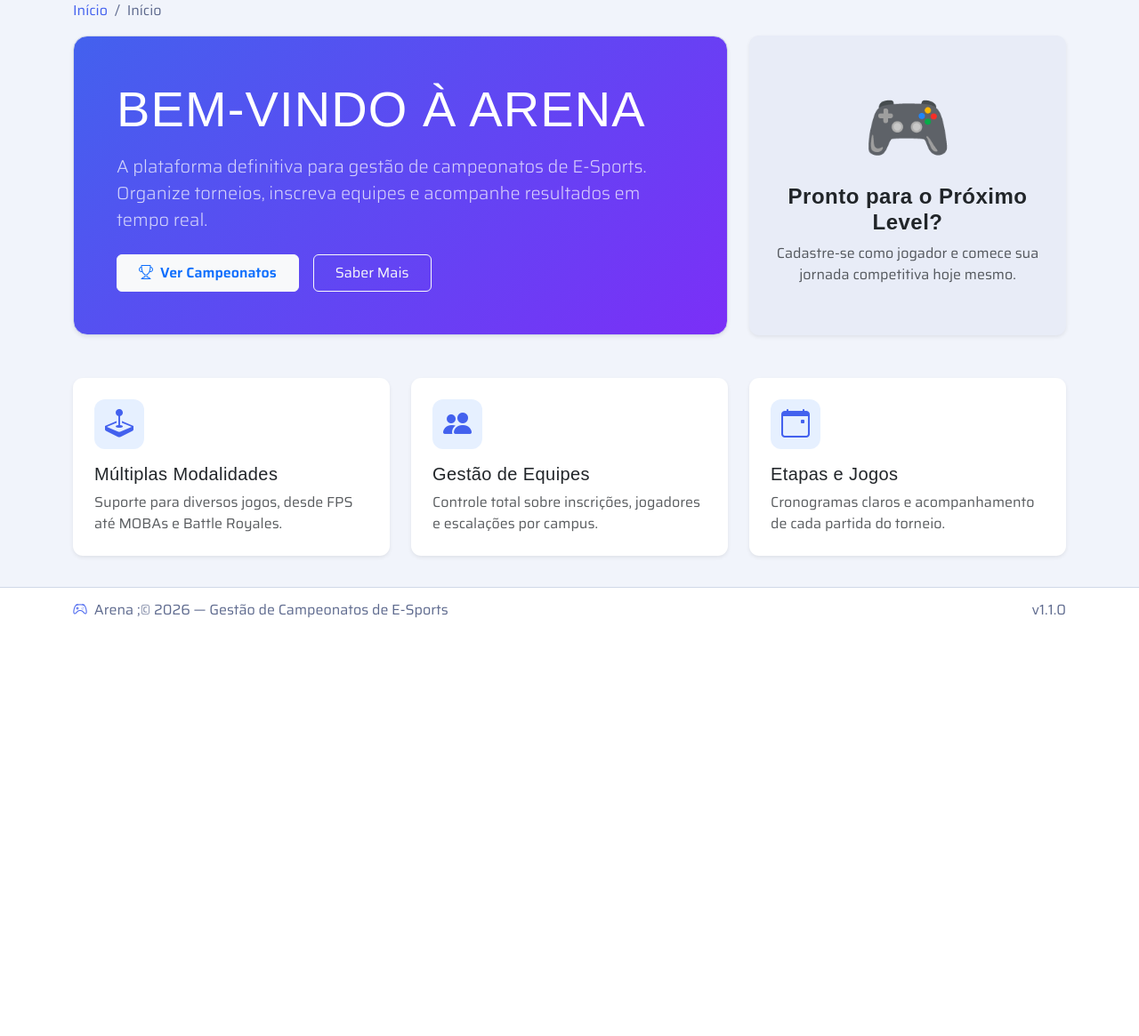
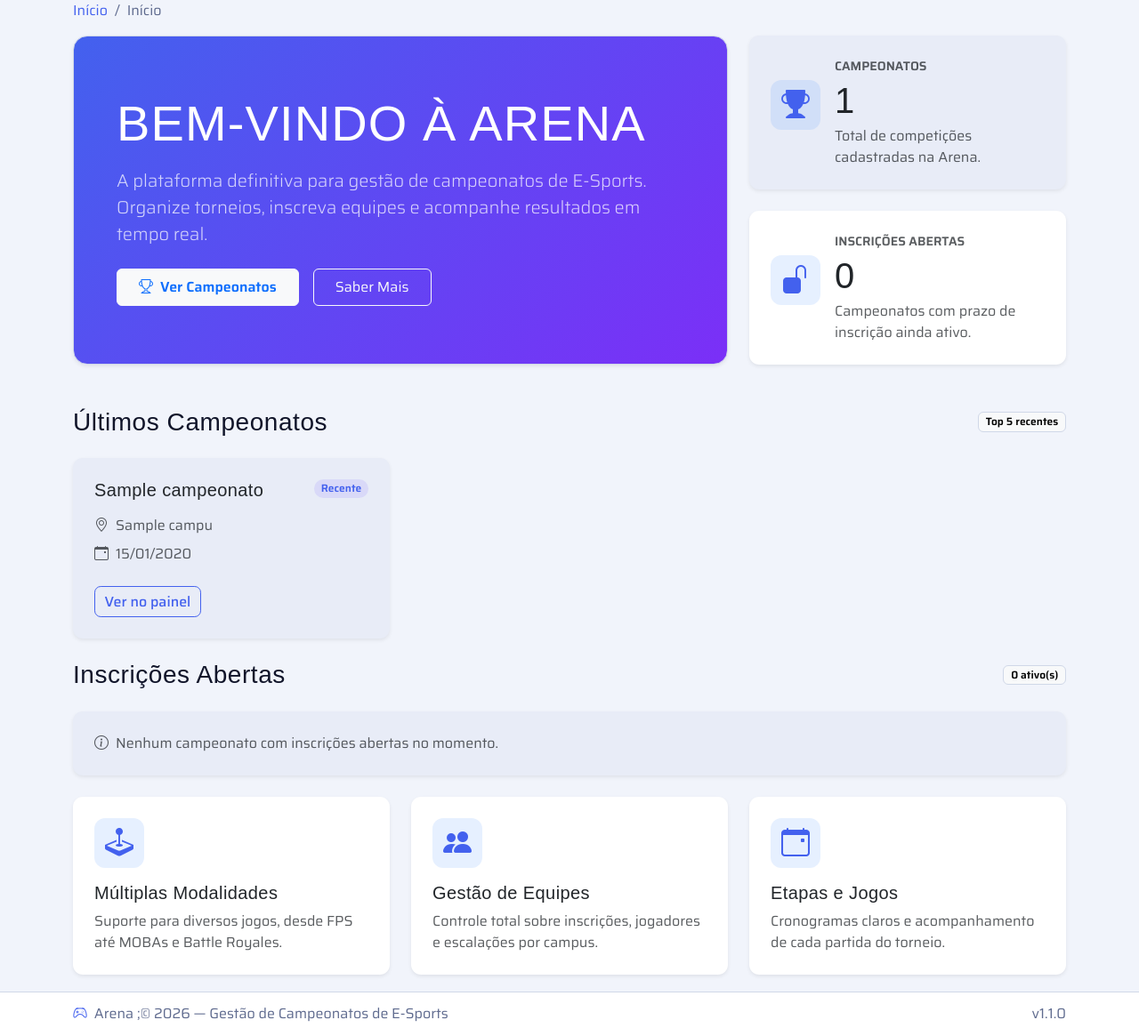
Before and after one commit to rafaelzottesso/naes2026, a Django app: page / in a window 1280 px wide. Shown: the part 90-1255 px from the top of the page at 89% size. Before the commit the page ends 785 px from the top, so only its background shows below. Run offline with Django 5.2, Linux system fonts and the light colour scheme; tables that the repository leaves empty hold one stand-in row (values such as "Sample post"); some web fonts are replaced.

Commit message:
refactor(campeonato): aplicar filtros e contexto nas views
Filtra objetos por usuario nas views de campeonato/views.py.
Atualiza as listagens e o contexto usado por website/templates/website/index.html.

```diff
--- a/campeonato/templates/campeonato/list/modalidade.html
+++ b/campeonato/templates/campeonato/list/modalidade.html
@@ -16,7 +16,7 @@
   <div class="col-md-4">
     <div class="kpi-card shadow-sm">
       <div class="kpi-label">Total GERAL</div>
-      <div class="kpi-value">6</div>
+      <div class="kpi-value">{{ total_modalidades }}</div>
     </div>
   </div>
   <div class="col-md-4">
--- a/website/templates/website/index.html
+++ b/website/templates/website/index.html
@@ -26,14 +26,112 @@
   </div>
 
   <div class="col-lg-4">
-    <div class="card h-100 border-0 shadow-sm bg-surface-alt">
-      <div class="card-body p-4 text-center d-flex flex-column justify-content-center">
-        <div class="display-1 mb-3">🎮</div>
-        <h3 class="h4 fw-bold mb-2 stencil">Pronto para o Próximo Level?</h3>
-        <p class="text-muted mb-0">Cadastre-se como jogador e comece sua jornada competitiva hoje mesmo.</p>
+    <div class="row g-4 h-100">
+      <div class="col-12">
+        <div class="card h-100 border-0 shadow-sm bg-surface-alt">
+          <div class="card-body p-4 d-flex align-items-center gap-3">
+            <div class="feature-icon bg-primary bg-opacity-10 flex-shrink-0" style="font-size: 2rem; color: var(--clr-primary);">
+              <i class="bi bi-trophy-fill"></i>
+            </div>
+            <div>
+              <p class="text-muted mb-1 text-uppercase small fw-semibold">Campeonatos</p>
+              <h3 class="display-6 stencil mb-1">{{ total_campeonatos }}</h3>
+              <p class="mb-0 text-muted">Total de competições cadastradas na Arena.</p>
+            </div>
+          </div>
+        </div>
+      </div>
+      <div class="col-12">
+        <div class="card h-100 border-0 shadow-sm">
+          <div class="card-body p-4 d-flex align-items-center gap-3">
+            <div class="feature-icon bg-primary bg-opacity-10 flex-shrink-0" style="font-size: 2rem; color: var(--clr-primary);">
+              <i class="bi bi-unlock-fill"></i>
+            </div>
+            <div>
+              <p class="text-muted mb-1 text-uppercase small fw-semibold">Inscrições Abertas</p>
+              <h3 class="display-6 stencil mb-1">{{ total_abertos }}</h3>
+              <p class="mb-0 text-muted">Campeonatos com prazo de inscrição ainda ativo.</p>
+            </div>
+          </div>
+        </div>
       </div>
     </div>
   </div>
+</div>
+
+<div class="row g-4 mb-4">
+  <div class="col-12 d-flex align-items-center justify-content-between">
+    <h3 class="stencil mb-0">Últimos Campeonatos</h3>
+    <span class="badge text-bg-light border" style="color: var(--clr-primary); border-color: var(--clr-border) !important;">Top 5 recentes</span>
+  </div>
+  {% for c in ultimos_campeonatos %}
+    <div class="col-md-6 col-xl-4">
+      <div class="card h-100 border-0 shadow-sm bg-surface-alt">
+        <div class="card-body p-4 d-flex flex-column">
+          <div class="d-flex align-items-start justify-content-between mb-3 gap-2">
+            <h5 class="stencil mb-0">{{ c.nome }}</h5>
+            <span class="badge rounded-pill" style="background: rgba(110, 84, 255, 0.12); color: var(--clr-primary);">Recente</span>
+          </div>
+          <p class="text-muted mb-2 d-flex align-items-center gap-2">
+            <i class="bi bi-geo-alt"></i>{{ c.campus }}
+          </p>
+          <p class="text-muted mb-4 d-flex align-items-center gap-2">
+            <i class="bi bi-calendar-event"></i>{{ c.data|date:"d/m/Y" }}
+          </p>
+          <div class="mt-auto">
+            <a href="{% url 'campeonato-list' %}" class="btn btn-sm btn-outline-primary">Ver no painel</a>
+          </div>
+        </div>
+      </div>
+    </div>
+  {% empty %}
+    <div class="col-12">
+      <div class="card border-0 shadow-sm">
+        <div class="card-body p-4 text-muted">
+          Nenhum campeonato cadastrado até o momento.
+        </div>
+      </div>
+    </div>
+  {% endfor %}
+</div>
+
+<div class="row g-4 mb-4">
+  <div class="col-12 d-flex align-items-center justify-content-between">
+    <h3 class="stencil mb-0">Inscrições Abertas</h3>
+    <span class="badge text-bg-light border" style="color: var(--clr-primary); border-color: var(--clr-border) !important;">{{ total_abertos }} ativo(s)</span>
+  </div>
+  {% for c in campeonatos_abertos %}
+    <div class="col-md-6">
+      <div class="card h-100 border-0 shadow-sm">
+        <div class="card-body p-4 d-flex flex-column">
+          <div class="d-flex align-items-start justify-content-between mb-3 gap-2">
+            <h5 class="stencil mb-0">{{ c.nome }}</h5>
+            <span class="badge rounded-pill text-bg-success">Aberto</span>
+          </div>
+          <p class="text-muted mb-2 d-flex align-items-center gap-2">
+            <i class="bi bi-geo-alt"></i>{{ c.campus }}
+          </p>
+          <p class="text-muted mb-2 d-flex align-items-center gap-2">
+            <i class="bi bi-calendar-check"></i>Evento: {{ c.data|date:"d/m/Y" }}
+          </p>
+          <p class="text-muted mb-4 d-flex align-items-center gap-2">
+            <i class="bi bi-clock"></i>Inscrição até {{ c.data_inscricao|date:"d/m/Y H:i" }}
+          </p>
+          <div class="mt-auto">
+            <a href="{% url 'campeonato-list' %}" class="btn btn-sm btn-primary">Inscrever equipe</a>
+          </div>
+        </div>
+      </div>
+    </div>
+  {% empty %}
+    <div class="col-12">
+      <div class="card border-0 shadow-sm bg-surface-alt">
+        <div class="card-body p-4 text-muted d-flex align-items-center gap-2">
+          <i class="bi bi-info-circle"></i>Nenhum campeonato com inscrições abertas no momento.
+        </div>
+      </div>
+    </div>
+  {% endfor %}
 </div>
 
 <div class="row g-4">
--- a/website/views.py
+++ b/website/views.py
@@ -1,8 +1,32 @@
 from django.views.generic import TemplateView
+from campeonato.models import Campeonato
+
+# import timezone do django
+from django.utils import timezone
 
 
 class IndexView(TemplateView):
     template_name = "website/index.html"
+
+    def get_context_data(self, **kwargs):
+        context = super().get_context_data(**kwargs)
+
+        # pega todos os campeonatos e conta quantos tem e coloca numa lista no contexto
+        todos_campeonatos = Campeonato.objects.all()
+        # conta quantos campeonatos tem e coloca no contexto o valor inteiro
+        context["total_campeonatos"] = todos_campeonatos.count()
+
+        # pega os 5 campeonatos mais recentes e coloca numa lista no contexto (LIMITE DE 5)
+        campeonatos = todos_campeonatos.order_by("-cadastrado_em")[:5]
+        context["ultimos_campeonatos"] = campeonatos
+
+        # Filtrar pela data "greater than" (data_inscricao__gt) a data atual (timezone.now()) para pegar apenas os campeonatos que ainda estão com inscrições abertas
+        context["campeonatos_abertos"] = todos_campeonatos.filter(data_inscricao__gt=timezone.now())
+        # Contar quantos campeonatos estão com inscrições abertas e colocar no contexto o valor inteiro
+        context["total_abertos"] = context["campeonatos_abertos"].count()
+
+
+        return context
 
 class ContatoView(TemplateView):
     template_name = "website/contato.html"
```
Also changed, not shown: campeonato/templates/campeonato/list/campeonato.html (+7 -7 lines), campeonato/views.py (+43 -1 lines).
